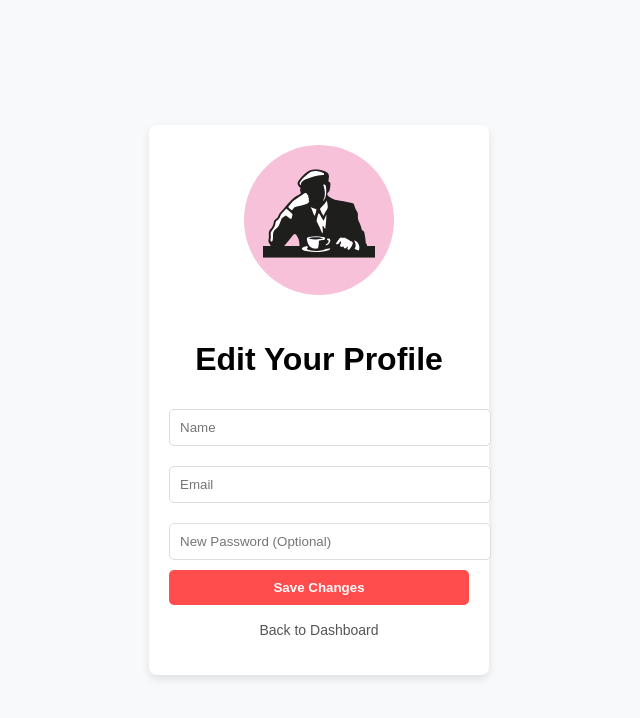
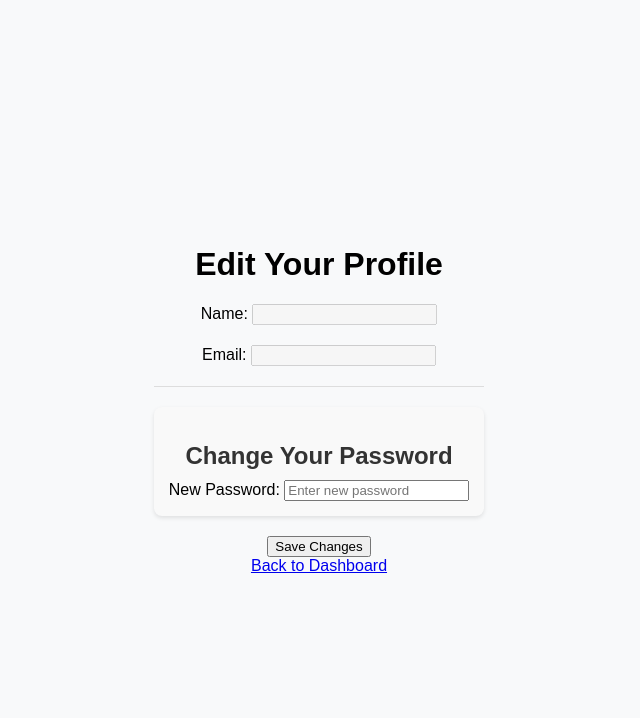
Before and after one commit to Droldg/JoeServer, a website: page Public/HTML/editProfile.html in a window 1280 px wide. Shown: the whole page, without its empty margins (321-961 px from the left). Drawn offline with Linux system fonts and the light colour scheme; no server answers.

Commit message:
Ændring af udseende i editProfile

```diff
--- a/Public/CSS/editProfile.css
+++ b/Public/CSS/editProfile.css
@@ -54,3 +54,31 @@ body {
 .back-link a:hover {
     text-decoration: underline;
 }
+
+.profile-container {
+    max-width: 400px;
+    margin: 0 auto;
+    text-align: center;
+}
+
+.profile-section, .password-section {
+    margin: 20px 0;
+}
+
+.password-section {
+    background-color: #f9f9f9;
+    padding: 15px;
+    border-radius: 8px;
+    box-shadow: 0 2px 4px rgba(0, 0, 0, 0.1);
+}
+
+h2 {
+    margin-bottom: 10px;
+    color: #333;
+}
+
+hr {
+    border: none;
+    border-top: 1px solid #ddd;
+    margin: 20px 0;
+}
--- a/Public/HTML/editProfile.html
+++ b/Public/HTML/editProfile.html
@@ -7,19 +7,24 @@
     <link rel="stylesheet" href="../CSS/editProfile.css">
 </head>
 <body>
-    <div class="edit-profile-container">
-        <div class="logo-container">
-            <img src="../PNG/joeLogo.svg" alt="Joe & The Juice Logo" class="logo">
-        </div>
+    <div class="profile-container">
         <h1>Edit Your Profile</h1>
         <form id="edit-profile-form">
-            <input type="text" id="name" placeholder="Name" class="input-field" required>
-            <input type="email" id="email" placeholder="Email" class="input-field" required>
-            <input type="password" id="password" placeholder="New Password (Optional)" class="input-field">
-            <button type="submit" class="save-btn">Save Changes</button>
+            <div class="profile-section">
+                <label for="name">Name:</label>
+                <input id="name" type="text" disabled>
+            </div>
+            <div class="profile-section">
+                <label for="email">Email:</label>
+                <input id="email" type="email" disabled>
+            </div>
+            <hr>
+            <div class="password-section">
+                <h2>Change Your Password</h2>
+                <label for="password">New Password:</label>
+                <input id="password" type="password" placeholder="Enter new password">
+            </div>
+            <button type="submit">Save Changes</button>
         </form>
-        <p class="back-link"><a href="dashboard.html">Back to Dashboard</a></p>
+        <a href="dashboard.html">Back to Dashboard</a>
     </div>
-    <script src="../JS/editProfile.js"></script>
-</body>
-</html>
```
